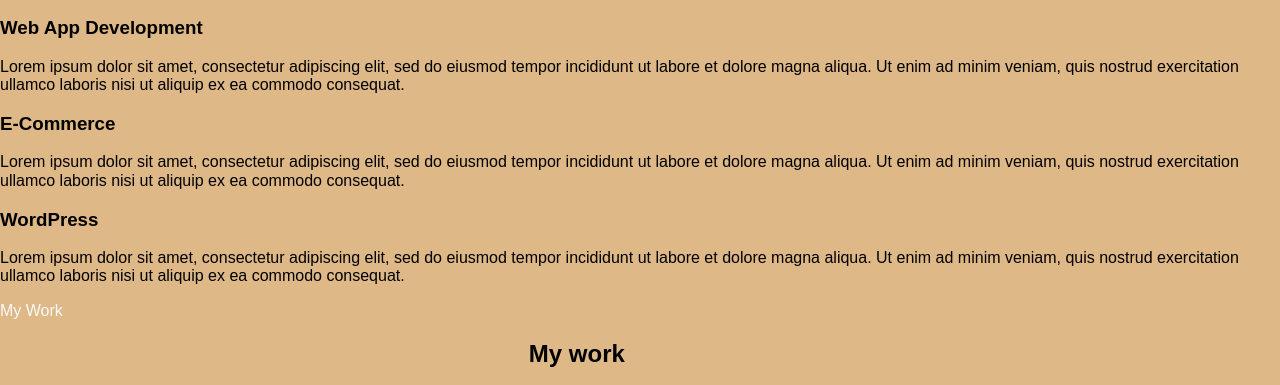
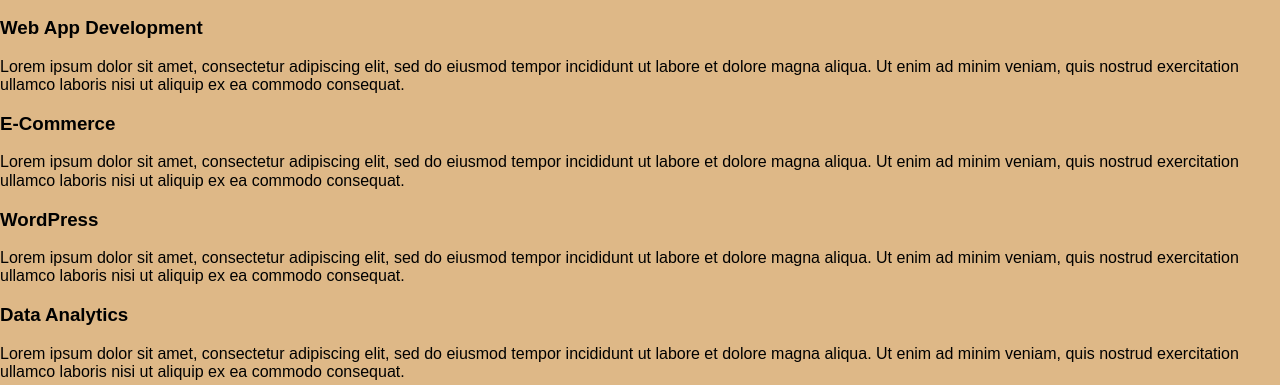
Before and after one commit to sumusa/landing-page, a plain HTML site: page index.html in a window 1280 px wide. Shown: the part 494-879 px from the top of the page. Drawn offline with nearby package versions, Linux system fonts and the light colour scheme; a script that the page names is missing.

Commit message:
update home page

```diff
--- a/index.html
+++ b/index.html
@@ -68,6 +68,11 @@
                     <h3>WordPress</h3>
                     <p>Lorem ipsum dolor sit amet, consectetur adipiscing elit, sed do eiusmod tempor incididunt ut labore et dolore magna aliqua. Ut enim ad minim veniam, quis nostrud exercitation ullamco laboris nisi ut aliquip ex ea commodo consequat.</p>
                 </div> <!-- / service -->
+
+                <div class="service">
+                    <h3>Data Analytics</h3>
+                    <p>Lorem ipsum dolor sit amet, consectetur adipiscing elit, sed do eiusmod tempor incididunt ut labore et dolore magna aliqua. Ut enim ad minim veniam, quis nostrud exercitation ullamco laboris nisi ut aliquip ex ea commodo consequat.</p>
+                </div> <!-- / service -->
             </div> <!-- / services -->
 
             <a href="#work" class="btn">My Work</a>
@@ -86,7 +91,7 @@
 
                 <!-- Portfolio item 02 -->
                 <a href="portfolio-item.html" class="portfolio-item">
-                    <img src="img/portfolio-02.jpg" alt="" class="portfolio-img">
+                    <img src="images/rock-paper.png" alt="" class="portfolio-img">
                 </a>
 
                 <!-- Portfolio item 03 -->
```
